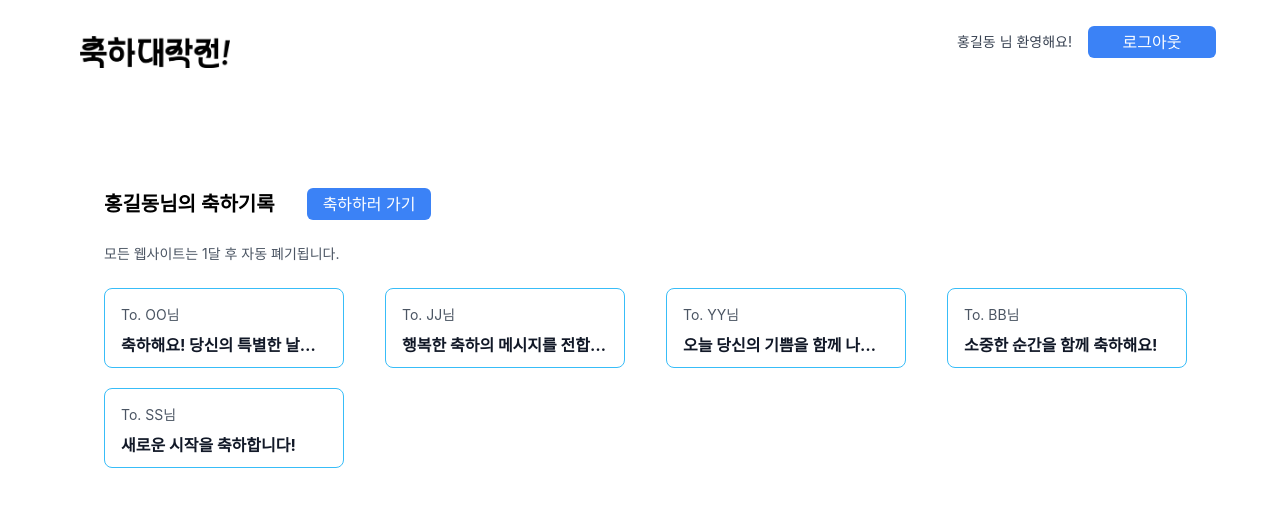
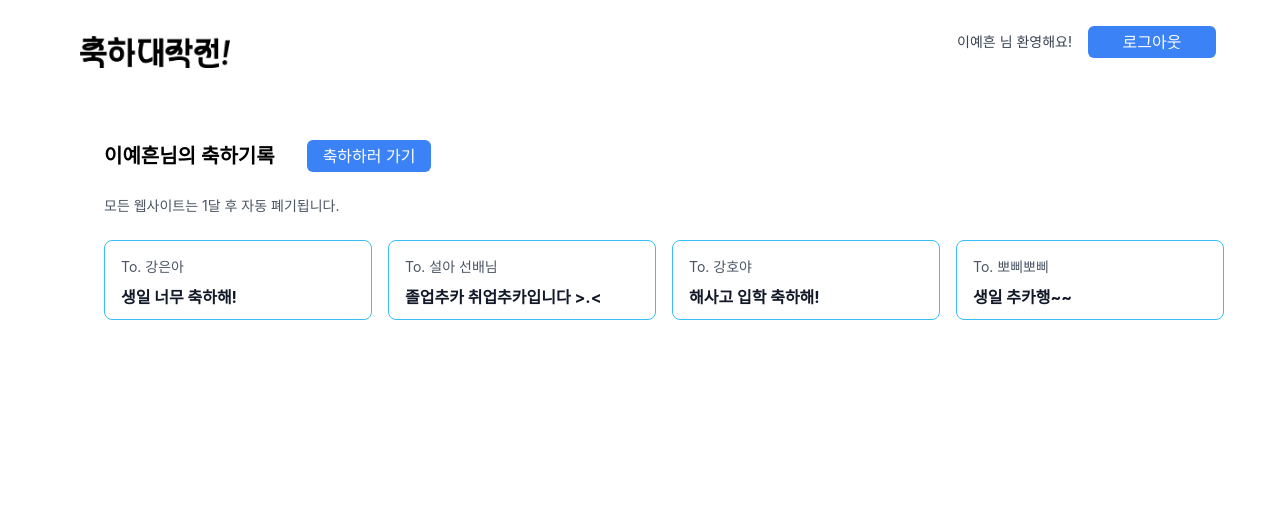
Before and after one commit to cheerUpWorks/CheerUp-UI, a React (Create React App) app: page /mainPage in a window 1280 px wide. Shown: the top 506 px of the page. Built offline with nearby package versions, Linux system fonts and the light colour scheme.

Commit message:
Fix: 시연용 더미데이터 및  CSS 수정

```diff
--- a/src/App.css
+++ b/src/App.css
@@ -15,7 +15,6 @@
 
 .App-header {
   background-color: #282c34;
-  min-height: 100vh;
   display: flex;
   flex-direction: column;
   align-items: center;
--- a/src/App.js
+++ b/src/App.js
@@ -17,6 +17,7 @@ function App() {
         <Route path="/mainPage" element={<MainPage/>}/>
         <Route path='/createCelebrationPage' element={<CreateCelebrationPage/>}/>
         <Route path='/showCelebratePage' element={<ShowCelebratePage/>}/>
+        <Route path="/celebrate" element={<ShowCelebratePage />} />
       </Routes>
     </Router>
   );
--- a/src/component/celebrateCard.js
+++ b/src/component/celebrateCard.js
@@ -1,13 +1,28 @@
 import React from 'react';
+import { useNavigate } from 'react-router-dom';
 
-const Card = ({ username, preview }) => {
+const Card = ({ username, preview, message, additionalMessage, imagePreviews }) => {
+  const navigate = useNavigate();
+
+  const handleCardClick = () => {
+    navigate('/celebrate', {
+      state: {
+        name: username,
+        message: message || preview,
+        additionalMessage,
+        imagePreviews
+      }
+    });
+  };
+
   return (
-    <div className="w-60 h-20 p-4 bg-white border border-sky-400 rounded-lg">
-      {/* "To. OO님" */}
+    <div
+      className="h-20 p-4 bg-white border border-sky-400 rounded-lg cursor-pointer hover:bg-gray-50"
+      onClick={handleCardClick}
+    >
       <div className="mb-2 text-left text-sm text-gray-600">
-        To. {username}님
+        To. {username}
       </div>
-      {/* 축하 문구 미리보기 */}
       <div className="text-left text-gray-900 font-bold">
         <p className="truncate">{preview}</p>
       </div>
--- a/src/component/header.js
+++ b/src/component/header.js
@@ -17,9 +17,10 @@ const Header = ({ username, onLogout }) => {
   };
 
   const handleLogoutClick = () => {
-    // Call the onLogout function to clear the user session (e.g., remove user from state or localStorage)
-    onLogout();
-    navigate('/'); // Navigate to the home page or login page after logging out
+    if (onLogout) {
+      onLogout();
+    }
+    navigate('/');
   };
 
   return (
--- a/src/pages/createCelebrationPage.js
+++ b/src/pages/createCelebrationPage.js
@@ -40,7 +40,26 @@ const CreateCelebrationPage = () => {
       return;
     }
 
-    // ShowCelebratePage로 이동하며 폼 데이터를 전달
+    // 새로운 축하 카드 데이터 생성
+    const newCelebration = {
+      username: name,
+      preview: message || '생일 축하해요!',
+      message: message || '생일 축하해요!',
+      additionalMessage,
+      imagePreviews,
+      createdAt: new Date().toISOString()
+    };
+
+    // localStorage에서 기존 데이터 가져오기
+    const existingCelebrations = JSON.parse(localStorage.getItem('celebrations') || '[]');
+
+    // 새 데이터 추가
+    const updatedCelebrations = [...existingCelebrations, newCelebration];
+
+    // localStorage에 저장
+    localStorage.setItem('celebrations', JSON.stringify(updatedCelebrations));
+
+    // ShowCelebratePage로 이동
     navigate('/showCelebratePage', {
       state: {
         name,
--- a/src/pages/mainPage.js
+++ b/src/pages/mainPage.js
@@ -11,23 +11,27 @@ const MainPage = () => {
 
   useEffect(() => {
     const fetchUsername = () => {
-      const dummyUsername = '홍길동'; // 예시로 '홍길동'을 사용
+      const dummyUsername = '이예흔'; // 예시로 '홍길동'을 사용
       setUsername(dummyUsername); // 더미 데이터를 상태로 저장
     };
 
     fetchUsername();
 
-    // 임시 데이터 (API 데이터로 대체 예정)
+    // localStorage에서 축하 카드 데이터 가져오기
     const fetchData = () => {
+      const storedCelebrations = JSON.parse(localStorage.getItem('celebrations') || '[]');
+
+      // 기존 더미 데이터와 합치기 (선택사항)
       const mockData = [
-        { username: "OO", preview: "축하해요! 당신의 특별한 날을 기념합니다." },
-        { username: "JJ", preview: "행복한 축하의 메시지를 전합니다!" },
-        { username: "YY", preview: "오늘 당신의 기쁨을 함께 나누어요!" },
-        { username: "BB", preview: "소중한 순간을 함께 축하해요!" },
-        { username: "SS", preview: "새로운 시작을 축하합니다!" },
+        { username: "강은아", preview: "생일 너무 축하해!" },
+        { username: "설아 선배님", preview: "졸업추카 취업추카입니다 >.<" },
+        { username: "강호야", preview: "해사고 입학 축하해!" },
+        { username: "뽀삐뽀삐", preview: "생일 추카행~~" },
       ];
 
-      setCelebrations(mockData);
+      // 저장된 데이터와 더미 데이터 합치기
+      const allCelebrations = [...storedCelebrations, ...mockData];
+      setCelebrations(allCelebrations);
     };
 
     fetchData();
@@ -39,14 +43,9 @@ const MainPage = () => {
 
   return (
     <div className='overflow-x-hidden'>
-      <header className="mb-4">
-        {/* Header 컴포넌트에 username을 prop으로 전달 */}
-        <Header username={username} />
-      </header>
+      <Header username={username} />
 
-      {/* 메인 컨텐츠 */}
-      <div className="flex flex-col items-start justify-center px-20 py-6 mt-20 w-full ml-6">
-        {/* 축하 기록 */}
+      <div className="flex flex-col items-start justify-center px-20 py-6 mt-8 w-full ml-6">
         <div className="flex items-center mb-6 w-full justify-start">
           <h2 className="text-xl font-semibold text-left mr-4">
             {`${username}님의 축하기록`}
@@ -59,18 +58,19 @@ const MainPage = () => {
           </button>
         </div>
 
-        {/* 자동 폐기 문구 */}
         <div className="mb-6 text-left w-full">
           <p className="text-sm text-gray-600">모든 웹사이트는 1달 후 자동 폐기됩니다.</p>
         </div>
 
-        {/* 카드 리스트 */}
-        <div className="grid grid-cols-1 sm:grid-cols-2 md:grid-cols-3 lg:grid-cols-4 gap-x-1 gap-y-5 w-full">
+        <div className="grid grid-cols-1 sm:grid-cols-2 md:grid-cols-3 lg:grid-cols-4 gap-x-4 gap-y-5 w-full">
           {celebrations.map((celebration, index) => (
             <Card
               key={index}
               username={celebration.username}
               preview={celebration.preview}
+              message={celebration.message}
+              additionalMessage={celebration.additionalMessage}
+              imagePreviews={celebration.imagePreviews}
             />
           ))}
         </div>
--- a/src/pages/showCelebratePage.js
+++ b/src/pages/showCelebratePage.js
@@ -15,7 +15,7 @@ const ShowCelebratePage = () => {
       <div className="overflow-x-hidden flex items-center justify-center min-h-screen">
         <div className="flex flex-col items-center justify-center px-6 py-6 w-full">
           {/* 축하받는 사람의 이름을 화면 중앙에 크게 표시 */}
-          <h1 className="text-5xl font-bold text-center mb-4">{name} 님</h1>
+          <h1 className="text-5xl font-bold text-center mb-4">{name}</h1>
 
           {/* 축하 메시지 */}
           <p className="text-2xl font-semibold text-center mb-6">{message || '생일 축하해요!'}</p>
--- a/src/pages/signUpPage.js
+++ b/src/pages/signUpPage.js
@@ -65,7 +65,8 @@ const SignUpPage = () => {
               className="w-full p-2 border border-gray-300 rounded-md bg-blue-100 text-gray-600"
             />
           </div>
-          <button className="w-full py-2 bg-blue-500 text-white rounded-md hover:bg-blue-600">
+          <button className="w-full py-2 bg-blue-500 text-white rounded-md hover:bg-blue-600"
+          onClick={handleLoginRedirect}>
             회원가입
           </button>
         </div>
```
